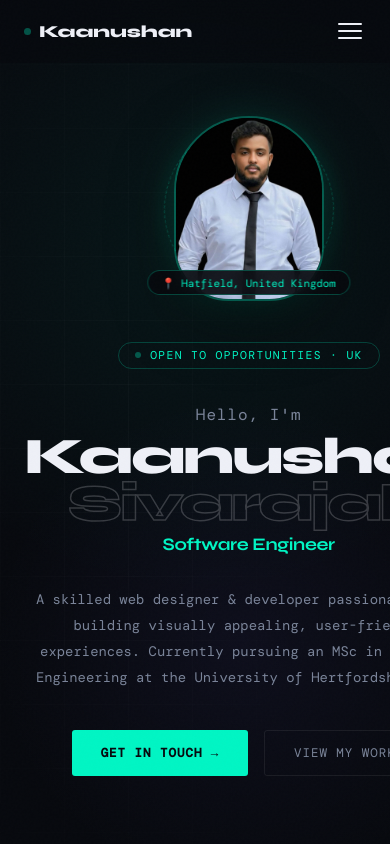
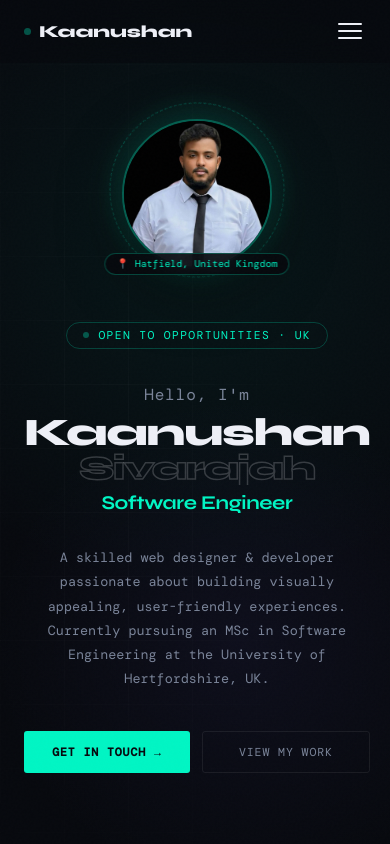
Before and after one commit to Kaanu0824/SK_Portfolio, a React (Create React App) app: page / in a window 390 px wide. Shown: the top 844 px of the page. Built offline with nearby package versions, Linux system fonts and the light colour scheme; a web font is replaced by a local one.

Commit message:
Align Issue

```diff
--- a/src/components/Hero/Hero.css
+++ b/src/components/Hero/Hero.css
@@ -1,4 +1,3 @@
-/* ── Hero ── */
 .hero {
   min-height: 100vh;
   display: grid;
@@ -10,7 +9,6 @@
   gap: 4rem;
 }
 
-/* Background */
 .hero-orb {
   position: absolute;
   border-radius: 50%;
@@ -36,7 +34,7 @@
   -webkit-mask-image: radial-gradient(ellipse 60% 80% at 30% 50%, black 0%, transparent 100%);
 }
 
-/* LEFT */
+
 .hero-left {
   position: relative;
   z-index: 2;
@@ -116,7 +114,7 @@
   animation: fadeUp 0.7s 0.32s ease both;
 }
 
-/* RIGHT */
+
 .hero-right {
   position: relative;
   z-index: 2;
@@ -127,7 +125,7 @@
   animation: fadeUp 0.7s 0.4s ease both;
 }
 
-/* Photo */
+
 .hero-photo-wrap {
   position: relative;
   display: flex;
@@ -187,7 +185,6 @@
   backdrop-filter: blur(8px);
 }
 
-/* Profile card */
 .profile-card {
   width: 100%;
   max-width: 340px;
@@ -282,7 +279,7 @@
   flex-shrink: 0;
 }
 
-/* Scroll indicator */
+
 .hero-scroll {
   position: absolute;
   bottom: 2.5rem; left: 50%;
@@ -315,57 +312,131 @@
   to   { opacity: 1; transform: translateY(0); }
 }
 
-/* Responsive */
+
 @media (max-width: 960px) {
+
   .hero {
     grid-template-columns: 1fr;
-    padding: 7rem 1.5rem 4rem;
+    padding: 6rem 1.5rem 4rem;
     gap: 2rem;
+    text-align: center;
+    justify-items: center;
+    overflow: hidden;
+  }
+
+  .hero-left {
+    width: 100%;
+    display: flex;
+    flex-direction: column;
+    align-items: center;
     text-align: center;
   }
 
-  /* Show hero-right on mobile but simplified */
   .hero-right {
     display: flex;
     flex-direction: column;
     align-items: center;
-    order: -1; /* Photo appears ABOVE the text */
+    justify-content: center;
+    order: -1;
+    width: 100%;
     gap: 0;
   }
 
-  /* Show only the photo, hide the profile card on mobile */
+  .profile-card { display: none; }
+
   .hero-photo-wrap {
     display: flex;
-  }
-  .profile-card {
-    display: none;
+    justify-content: center;
+    align-items: center;
+    width: 100%;
+    padding: 1rem 0 0.5rem;
   }
 
-  /* Smaller photo on mobile */
   .hpw-img {
     width: 150px;
-    height: 185px;
+    height: 150px;
+    border-radius: 50%;
+    object-fit: cover;
+    object-position: top center;
   }
+
   .hpw-glow {
     width: 200px;
     height: 200px;
   }
   .hpw-ring {
-    width: 170px;
-    height: 170px;
+    width: 175px;
+    height: 175px;
   }
 
-  /* Center align hero text */
+  .hpw-badge {
+    bottom: 2px;
+    font-size: 0.62rem;
+    padding: 0.22rem 0.7rem;
+    white-space: nowrap;
+  }
+
   .hero-badge {
+    align-self: center;
     margin-left: auto;
     margin-right: auto;
   }
+
+
+  .hero-greeting {
+    text-align: center;
+    width: 100%;
+  }
+
+
+  .hero-name {
+    font-size: clamp(2.4rem, 10vw, 3.5rem);
+    letter-spacing: -0.03em;
+    line-height: 1.0;
+    width: 100%;
+    align-items: center;
+    text-align: center;
+    overflow: hidden;
+  }
+  .hero-name-ghost {
+    font-size: clamp(2rem, 8.5vw, 3rem);
+    text-align: center;
+    width: 100%;
+    overflow: hidden;
+  }
+
+  .hero-role {
+    font-size: clamp(1rem, 5vw, 1.4rem);
+    text-align: center;
+    width: 100%;
+  }
+
+
   .hero-desc {
-    margin-left: auto;
-    margin-right: auto;
+    max-width: 100%;
+    width: 100%;
+    text-align: center;
+    font-size: 0.84rem;
+    line-height: 1.8;
+    padding: 0;
+    margin-left: 0;
+    margin-right: 0;
   }
+
   .hero-actions {
     justify-content: center;
+    width: 100%;
+    flex-wrap: wrap;
+    gap: 0.75rem;
+  }
+  .btn-solid,
+  .btn-outline {
+    flex: 1;
+    min-width: 140px;
+    max-width: 200px;
+    justify-content: center;
+    font-size: 0.72rem;
+    padding: 0.78rem 1rem;
   }
 
   .hero-scroll { display: none; }
```
